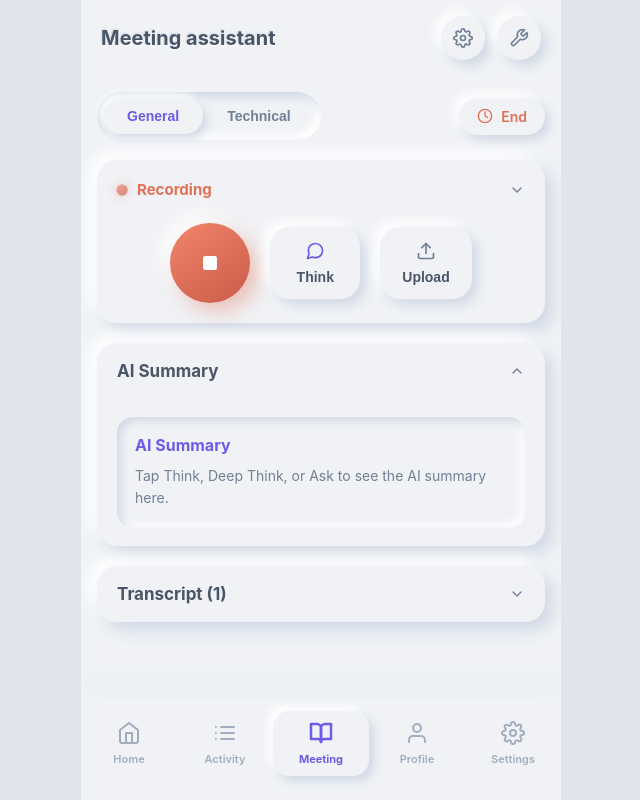
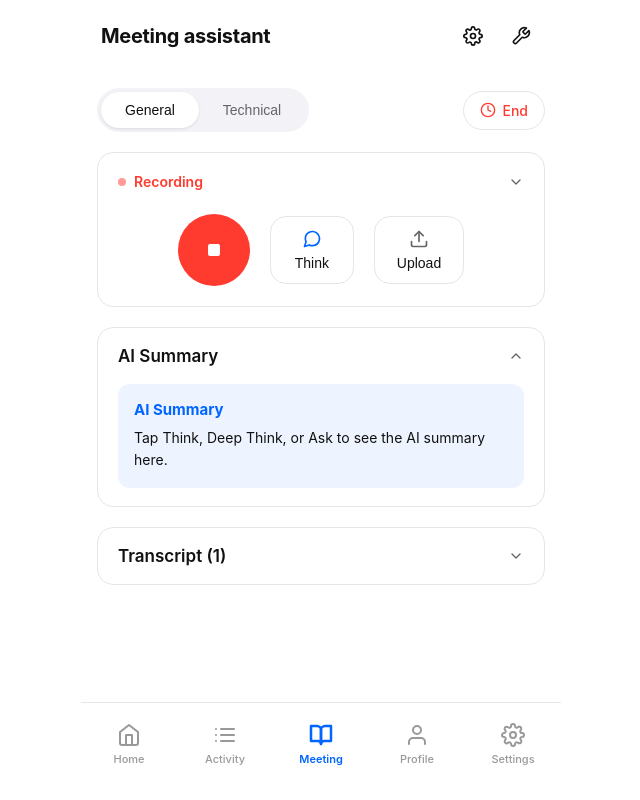
Before and after one commit to kannanjmc/interfaceai-assignment, a Flask app: page / in a window 1280 px wide. Shown: the whole page, without its empty margins (319-959 px from the left). Run offline with Flask 3, Linux system fonts and the light colour scheme.

Commit message:
Convert UI to clean minimalism style

```diff
--- a/src/ui_app/static/css/style.css
+++ b/src/ui_app/static/css/style.css
@@ -1,19 +1,19 @@
-/* Meeting Assistant Mobile UI - Neumorphism Style */
+/* Meeting Assistant Mobile UI - Minimalism Style */
 
 :root {
-    --bg-color: #f0f2f5;
-    --text-primary: #4a5568;
-    --text-secondary: #718096;
-    --text-muted: #a0aec0;
-    --accent: #6c5ce7;
-    --accent-light: #a29bfe;
-    --danger: #e17055;
-    --success: #00b894;
-    --shadow-light: #ffffff;
-    --shadow-dark: #d1d9e6;
-    --radius: 20px;
-    --radius-sm: 16px;
-    --radius-pill: 50px;
+    --bg-color: #ffffff;
+    --surface: #ffffff;
+    --text-primary: #111111;
+    --text-secondary: #666666;
+    --text-muted: #999999;
+    --accent: #0066ff;
+    --accent-light: #eef4ff;
+    --danger: #ff3b30;
+    --success: #34c759;
+    --border: #e5e5ea;
+    --radius: 16px;
+    --radius-sm: 12px;
+    --radius-pill: 999px;
 }
 
 * {
@@ -25,7 +25,7 @@
 html, body {
     height: 100%;
     font-family: -apple-system, BlinkMacSystemFont, 'Segoe UI', Roboto, Helvetica, Arial, sans-serif;
-    background-color: #e0e5ec;
+    background-color: var(--bg-color);
     color: var(--text-primary);
     overflow: hidden;
     -webkit-tap-highlight-color: transparent;
@@ -42,47 +42,7 @@ html, body {
     position: relative;
 }
 
-/* Neumorphic base helpers */
-.neu-raised {
-    background: var(--bg-color);
-    box-shadow: 8px 8px 16px var(--shadow-dark), -8px -8px 16px var(--shadow-light);
-    border-radius: var(--radius);
-}
-
-.neu-pressed {
-    background: var(--bg-color);
-    box-shadow: inset 5px 5px 10px var(--shadow-dark), inset -5px -5px 10px var(--shadow-light);
-    border-radius: var(--radius);
-}
-
-.neu-concave {
-    background: linear-gradient(145deg, #d8dde4, #ffffff);
-    box-shadow: 7px 7px 14px var(--shadow-dark), -7px -7px 14px var(--shadow-light);
-    border-radius: var(--radius);
-}
-
-/* Header */
-.app-header {
-    display: flex;
-    align-items: center;
-    justify-content: space-between;
-    padding: 16px 20px;
-    background-color: var(--bg-color);
-    flex-shrink: 0;
-}
-
-.app-header h1 {
-    font-size: 20px;
-    font-weight: 700;
-    color: var(--text-primary);
-    text-shadow: 1px 1px 2px var(--shadow-light), -1px -1px 2px var(--shadow-dark);
-}
-
-.header-actions {
-    display: flex;
-    gap: 12px;
-}
-
+/* Icons */
 .icon {
     width: 20px;
     height: 20px;
@@ -95,24 +55,45 @@ html, body {
     flex-shrink: 0;
 }
 
+/* Header */
+.app-header {
+    display: flex;
+    align-items: center;
+    justify-content: space-between;
+    padding: 16px 20px;
+    background-color: var(--surface);
+    flex-shrink: 0;
+}
+
+.app-header h1 {
+    font-size: 20px;
+    font-weight: 700;
+    color: var(--text-primary);
+    letter-spacing: -0.3px;
+}
+
+.header-actions {
+    display: flex;
+    gap: 8px;
+}
+
 .icon-btn {
-    width: 44px;
-    height: 44px;
+    width: 40px;
+    height: 40px;
     border: none;
     border-radius: 50%;
-    background: var(--bg-color);
-    color: var(--text-secondary);
+    background: transparent;
+    color: var(--text-primary);
     display: flex;
     align-items: center;
     justify-content: center;
     cursor: pointer;
-    box-shadow: 6px 6px 12px var(--shadow-dark), -6px -6px 12px var(--shadow-light);
-    transition: all 0.2s ease;
+    transition: all 0.15s ease;
     padding: 0;
 }
 
 .icon-btn:active {
-    box-shadow: inset 4px 4px 8px var(--shadow-dark), inset -4px -4px 8px var(--shadow-light);
+    background: rgba(0, 0, 0, 0.05);
 }
 
 /* Main Content */
@@ -138,10 +119,9 @@ html, body {
 
 .tabs {
     display: inline-flex;
-    background: var(--bg-color);
+    background: #f2f2f7;
     border-radius: var(--radius-pill);
-    padding: 6px;
-    box-shadow: inset 5px 5px 10px var(--shadow-dark), inset -5px -5px 10px var(--shadow-light);
+    padding: 4px;
 }
 
 .tab-btn {
@@ -150,45 +130,44 @@ html, body {
     background: transparent;
     border-radius: var(--radius-pill);
     font-size: 14px;
-    font-weight: 600;
+    font-weight: 500;
     color: var(--text-secondary);
     cursor: pointer;
     transition: all 0.2s ease;
-    box-shadow: none;
 }
 
 .tab-btn.active {
-    background: var(--bg-color);
-    color: var(--accent);
-    box-shadow: 4px 4px 8px var(--shadow-dark), -4px -4px 8px var(--shadow-light);
+    background: var(--surface);
+    color: var(--text-primary);
+    box-shadow: 0 1px 3px rgba(0, 0, 0, 0.1);
 }
 
 .end-session {
     display: flex;
     align-items: center;
-    gap: 8px;
-    padding: 10px 18px;
-    background: var(--bg-color);
+    gap: 6px;
+    padding: 10px 16px;
+    background: transparent;
+    border: 1px solid var(--border);
     border-radius: var(--radius-pill);
     font-size: 14px;
-    font-weight: 600;
+    font-weight: 500;
     color: var(--danger);
     cursor: pointer;
-    box-shadow: 5px 5px 10px var(--shadow-dark), -5px -5px 10px var(--shadow-light);
-    transition: all 0.2s ease;
+    transition: all 0.15s ease;
 }
 
 .end-session:active {
-    box-shadow: inset 3px 3px 6px var(--shadow-dark), inset -3px -3px 6px var(--shadow-light);
+    background: rgba(255, 59, 48, 0.05);
 }
 
 /* Recording Section */
 .recording-section {
-    background: var(--bg-color);
+    background: var(--surface);
+    border: 1px solid var(--border);
     border-radius: var(--radius);
     padding: 20px;
     margin-bottom: 20px;
-    box-shadow: 8px 8px 16px var(--shadow-dark), -8px -8px 16px var(--shadow-light);
 }
 
 .recording-section.collapsed .recording-controls {
@@ -206,25 +185,25 @@ html, body {
 .recording-status {
     display: flex;
     align-items: center;
-    gap: 10px;
+    gap: 8px;
 }
 
 .recording-dot {
-    width: 10px;
-    height: 10px;
-    background: linear-gradient(145deg, #f2856b, #c95b49);
+    width: 8px;
+    height: 8px;
+    background: var(--danger);
     border-radius: 50%;
     animation: pulse 1.5s infinite;
 }
 
 @keyframes pulse {
-    0%, 100% { opacity: 1; transform: scale(1); box-shadow: 0 0 0 rgba(225, 112, 85, 0.4); }
-    50% { opacity: 0.7; transform: scale(1.15); box-shadow: 0 0 10px rgba(225, 112, 85, 0.4); }
+    0%, 100% { opacity: 1; }
+    50% { opacity: 0.5; }
 }
 
 .recording-text {
-    font-size: 15px;
-    font-weight: 700;
+    font-size: 14px;
+    font-weight: 600;
     color: var(--danger);
 }
 
@@ -243,52 +222,49 @@ html, body {
 }
 
 .record-btn {
-    width: 80px;
-    height: 80px;
+    width: 72px;
+    height: 72px;
     border: none;
     border-radius: 50%;
-    background: linear-gradient(145deg, #f2856b, #c95b49);
+    background: var(--danger);
     color: white;
     font-size: 24px;
     display: flex;
     align-items: center;
     justify-content: center;
     cursor: pointer;
-    box-shadow: 8px 8px 20px rgba(225, 112, 85, 0.4), -8px -8px 20px var(--shadow-light);
-    transition: all 0.2s ease;
+    transition: all 0.15s ease;
 }
 
 .record-btn:active {
-    box-shadow: inset 6px 6px 12px rgba(0, 0, 0, 0.2), inset -6px -6px 12px rgba(255, 255, 255, 0.2);
     transform: scale(0.96);
+    opacity: 0.9;
 }
 
 .record-btn .icon {
-    width: 28px;
-    height: 28px;
+    width: 24px;
+    height: 24px;
 }
 
 .action-btn {
     display: flex;
     flex-direction: column;
     align-items: center;
-    gap: 8px;
-    padding: 14px 22px;
-    border: none;
+    gap: 6px;
+    padding: 12px 22px;
+    border: 1px solid var(--border);
     border-radius: var(--radius);
-    background: var(--bg-color);
+    background: var(--surface);
     color: var(--text-primary);
     font-size: 14px;
-    font-weight: 600;
+    font-weight: 500;
     cursor: pointer;
-    transition: all 0.2s ease;
-    box-shadow: 6px 6px 12px var(--shadow-dark), -6px -6px 12px var(--shadow-light);
-    min-width: 90px;
+    transition: all 0.15s ease;
+    min-width: 84px;
 }
 
 .action-btn:active {
-    box-shadow: inset 4px 4px 8px var(--shadow-dark), inset -4px -4px 8px var(--shadow-light);
-    transform: scale(0.96);
+    background: rgba(0, 0, 0, 0.03);
 }
 
 .action-btn .icon {
@@ -301,14 +277,14 @@ html, body {
     color: var(--accent);
 }
 
-/* Summary and Transcript Sections */
+/* Summary, Transcript, Technical Sections */
 .summary-section,
 .transcript-section,
 .technical-section {
-    background: var(--bg-color);
+    background: var(--surface);
+    border: 1px solid var(--border);
     border-radius: var(--radius);
     margin-bottom: 20px;
-    box-shadow: 8px 8px 16px var(--shadow-dark), -8px -8px 16px var(--shadow-light);
 }
 
 .section-header {
@@ -317,17 +293,17 @@ html, body {
     justify-content: space-between;
     padding: 18px 20px;
     cursor: pointer;
-    transition: all 0.2s ease;
+    transition: all 0.15s ease;
     border-radius: var(--radius);
 }
 
 .section-header:active {
-    box-shadow: inset 3px 3px 6px var(--shadow-dark), inset -3px -3px 6px var(--shadow-light);
+    background: rgba(0, 0, 0, 0.02);
 }
 
 .section-title {
     font-size: 17px;
-    font-weight: 700;
+    font-weight: 600;
     color: var(--text-primary);
 }
 
@@ -341,7 +317,7 @@ html, body {
 }
 
 .section-content {
-    padding: 18px 20px;
+    padding: 0 20px 18px;
     transition: all 0.3s ease;
 }
 
@@ -350,29 +326,28 @@ html, body {
 }
 
 .summary-card {
-    background: var(--bg-color);
+    background: var(--accent-light);
     border-radius: var(--radius-sm);
-    padding: 18px;
-    box-shadow: inset 4px 4px 8px var(--shadow-dark), inset -4px -4px 8px var(--shadow-light);
+    padding: 16px;
 }
 
 .summary-title {
-    font-size: 16px;
+    font-size: 15px;
     font-weight: 700;
     color: var(--accent);
-    margin-bottom: 10px;
+    margin-bottom: 8px;
 }
 
 .summary-text {
     font-size: 14px;
     line-height: 1.6;
-    color: var(--text-secondary);
+    color: var(--text-primary);
 }
 
 .transcript-list {
     display: flex;
     flex-direction: column;
-    gap: 14px;
+    gap: 12px;
     max-height: 260px;
     overflow-y: auto;
     padding-right: 4px;
@@ -685,12 +654,12 @@ html, body {
     display: flex;
     justify-content: space-around;
     align-items: center;
-    background: var(--bg-color);
-    padding: 12px 0 24px;
+    background: var(--surface);
+    border-top: 1px solid var(--border);
+    padding: 10px 0 24px;
     margin-top: auto;
     z-index: 100;
     flex-shrink: 0;
-    box-shadow: 0 -10px 20px rgba(209, 217, 230, 0.4), 0 -5px 15px var(--shadow-light);
 }
 
 .nav-item {
@@ -698,14 +667,14 @@ html, body {
     flex-direction: column;
     align-items: center;
     justify-content: center;
-    gap: 6px;
+    gap: 4px;
     padding: 10px 14px;
     color: var(--text-muted);
     text-decoration: none;
     font-size: 11px;
-    font-weight: 600;
-    transition: all 0.2s ease;
-    border-radius: 16px;
+    font-weight: 500;
+    transition: all 0.15s ease;
+    border-radius: 12px;
     flex: 1;
     min-width: 56px;
     text-align: center;
@@ -733,9 +702,7 @@ html, body {
 
 .nav-item.active {
     color: var(--accent);
-    background: var(--bg-color);
-    box-shadow: 5px 5px 10px var(--shadow-dark), -5px -5px 10px var(--shadow-light);
-    font-weight: 700;
+    font-weight: 600;
 }
 
 .nav-item.active .icon {
```
Also changed, not shown: other parts of src/ui_app/static/css/style.css (+69 -78 lines).
